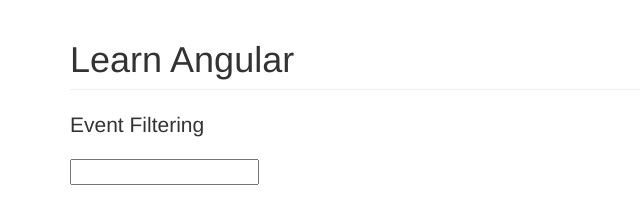
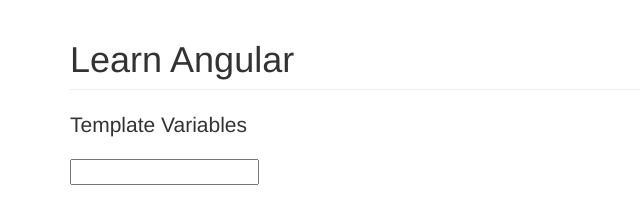
Before and after one commit to palashmon/learn-angular4, an Angular app: page / in a window 1280 px wide. Shown: the top 200 px of the page, without its empty margins (0-640 px from the left). Built offline with nearby package versions, Linux system fonts and the light colour scheme.

Commit message:
Add template variables code Syntax: <input #username (keyup.enter)='onKeyUp(username.value)'

```diff
--- a/src/app/courses.component.ts
+++ b/src/app/courses.component.ts
@@ -4,12 +4,12 @@ import { Component } from '@angular/core';
     selector: 'app-courses',
     template: `
         <p class="lead">{{ title }}</p>
-        <input (keyup.enter)="onKeyUp()" />
+        <input #username (keyup.enter)="onKeyUp(username)" />
     `
 })
 export class CoursesComponent {
-    title = 'Event Filtering';
-    onKeyUp() {
-        console.log('Enter was pressed!');
+    title = 'Template Variables';
+    onKeyUp(username) {
+        console.log(username.value);
     }
 }
```
